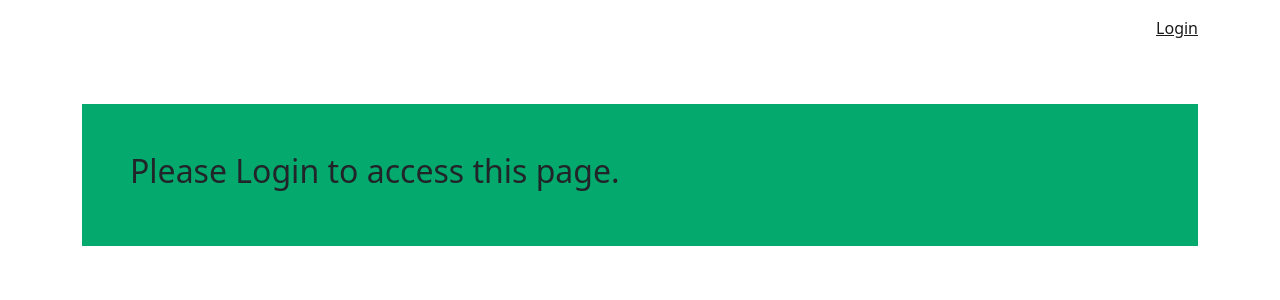
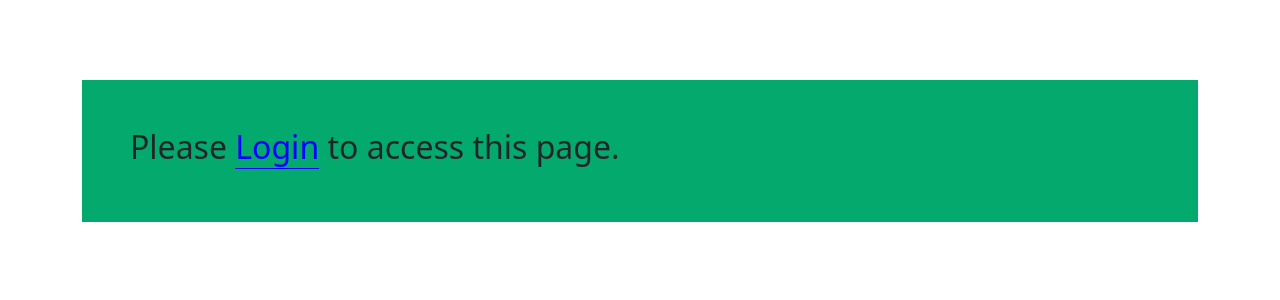
Before and after one commit to pranabmohanty/dag-ats-client, a React (Create React App) app: page /jobdetails in a window 1280 px wide. Shown: the top 300 px of the page. Built offline with nearby package versions, Linux system fonts and the light colour scheme; no server answers.

Commit message:
removed login link

```diff
--- a/src/App.css
+++ b/src/App.css
@@ -63,3 +63,8 @@
   font-size: 18px;
   cursor: pointer;
 }
+.login_link{
+  border-bottom: 1px solid blue;
+  color: blue;
+  cursor: pointer;
+}
--- a/src/Header.js
+++ b/src/Header.js
@@ -16,7 +16,7 @@ const Header=()=>{
         <nav className="navbar navbar-expand-lg">
         <span className="navbar-text">
 
-             {userrole ? (<Link to='' onClick={LogOut}>LogOut</Link> ) : <Link to='' onClick={LogIn}>Login</Link> }
+             {userrole ? (<Link to='' onClick={LogOut}>LogOut</Link> ) : null }
 
             </span>
 
--- a/src/components/JobListing/JobDetails.js
+++ b/src/components/JobListing/JobDetails.js
@@ -15,6 +15,10 @@ const JobDetails = () => {
   const search = window.location.search;
   const params = new URLSearchParams(search);
   const jobid = params.get('id');
+
+  const LogIn = ()=>{
+    navigate(`../../login`);
+  }
 
   useEffect(() => {
     fetch(`${API_url}jobdetails/${jobid}`)
@@ -175,7 +179,7 @@ const JobDetails = () => {
     </div>
   </div>
   ):(
-    <div><h2>Please Login to access this page.</h2></div>
+    <div><h2>Please <span onClick={LogIn} className="login_link">Login</span> to access this page.</h2></div>
   )}
   </div>
   )
```
